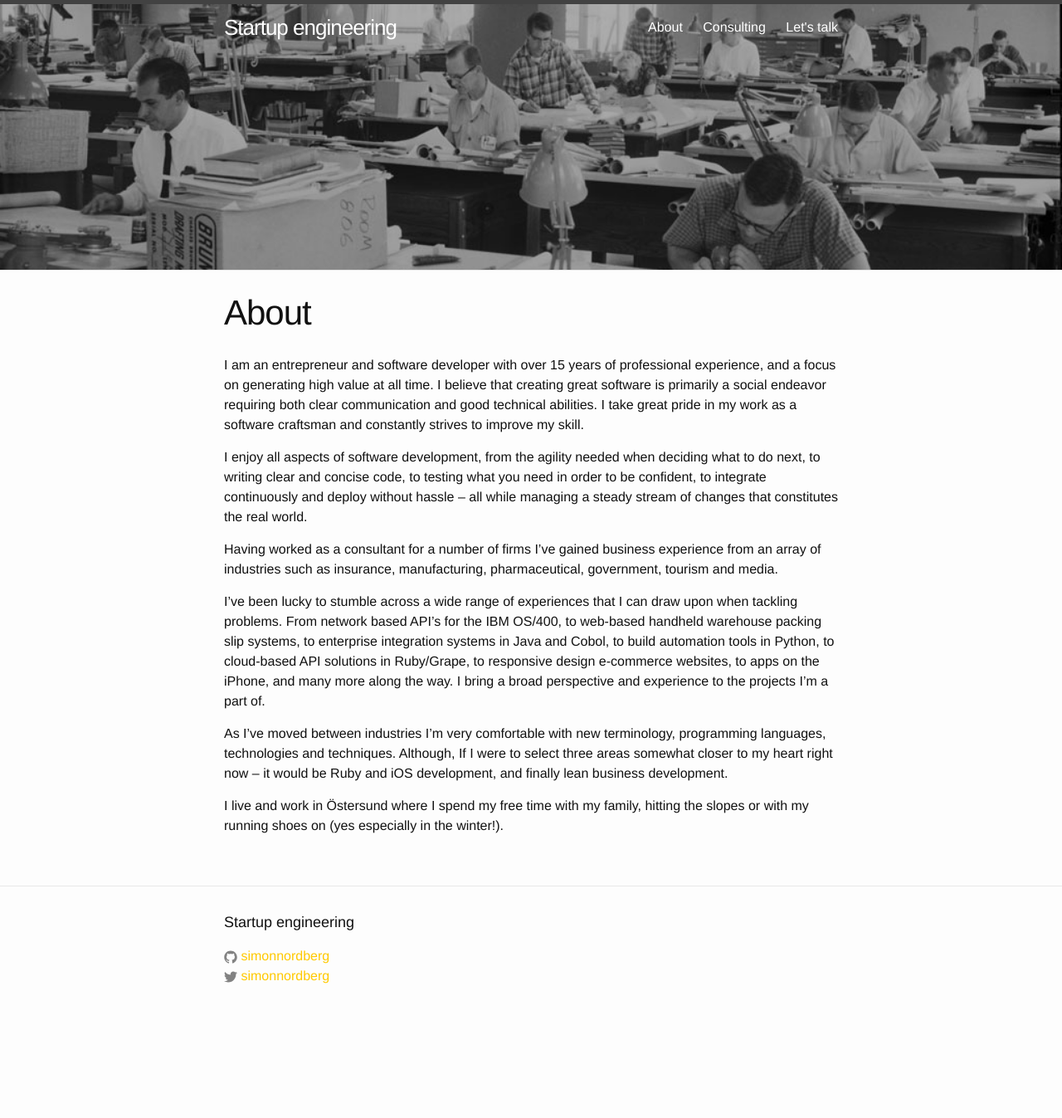
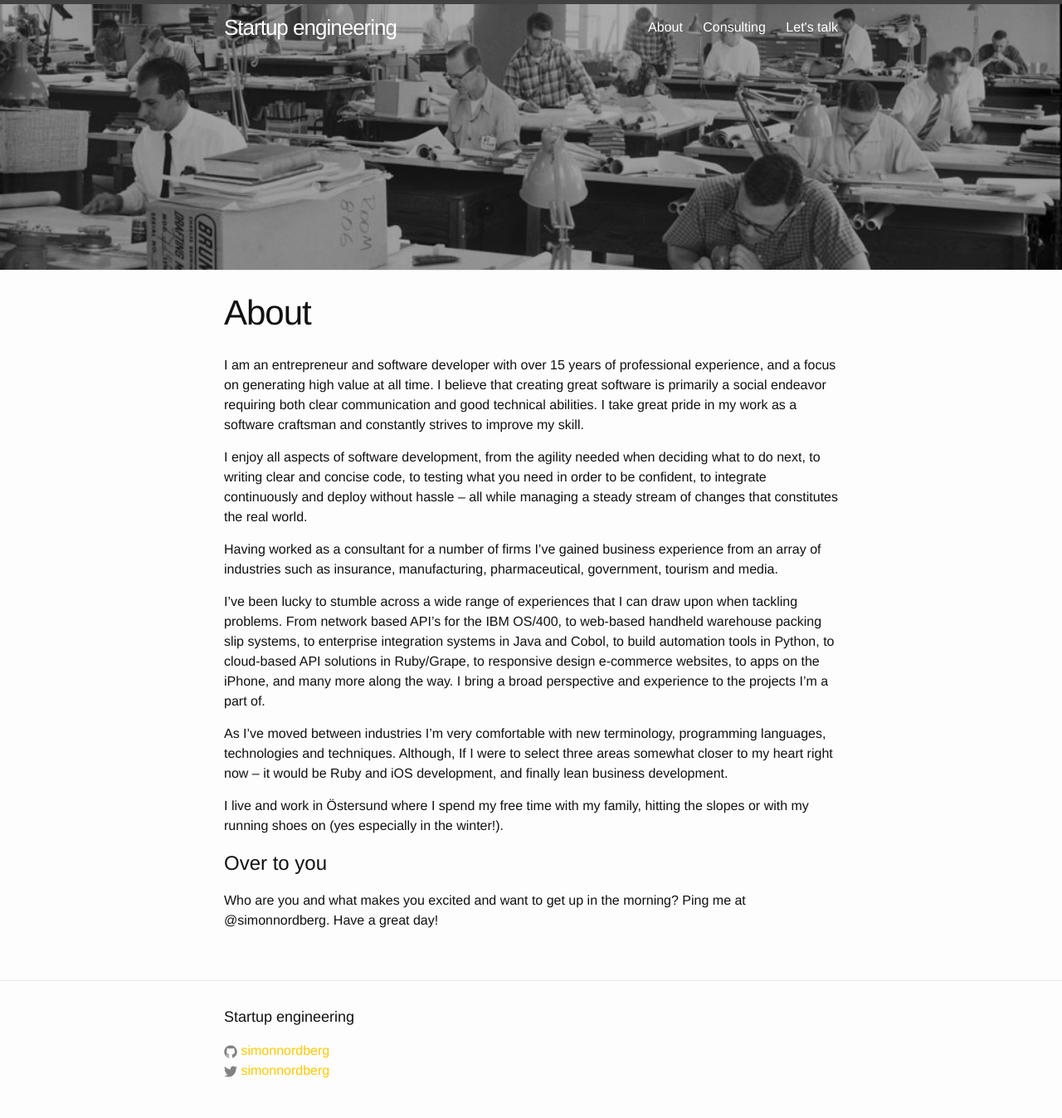
Before and after one commit to simonnordberg/simonnordberg.github.io, a Jekyll site: the page built from about.md, in a window 1280 px wide. Shown: the whole page at 83% size. Built offline with Jekyll 4.4.1, drawn with Linux system fonts in a browser that asks for light colours; before the commit the page ends 1233 px from its top, so only the background shows below that.

Commit message:
Updated about page with ping details.

```diff
--- a/about.md
+++ b/about.md
@@ -19,3 +19,7 @@ I&#8217;ve been lucky to stumble across a wide range of experiences that I can d
 As I&#8217;ve moved between industries I&#8217;m very comfortable with new terminology, programming languages, technologies and techniques. Although, If I were to select three areas somewhat closer to my heart right now &#8211; it would be Ruby and iOS development, and finally lean business development.
 
 I live and work in Östersund where I spend my free time with my family, hitting the slopes or with my running shoes on (yes especially in the winter!).
+
+Over to you
+===
+Who are you and what makes you excited and want to get up in the morning? Ping me at @simonnordberg. Have a great day!
```
